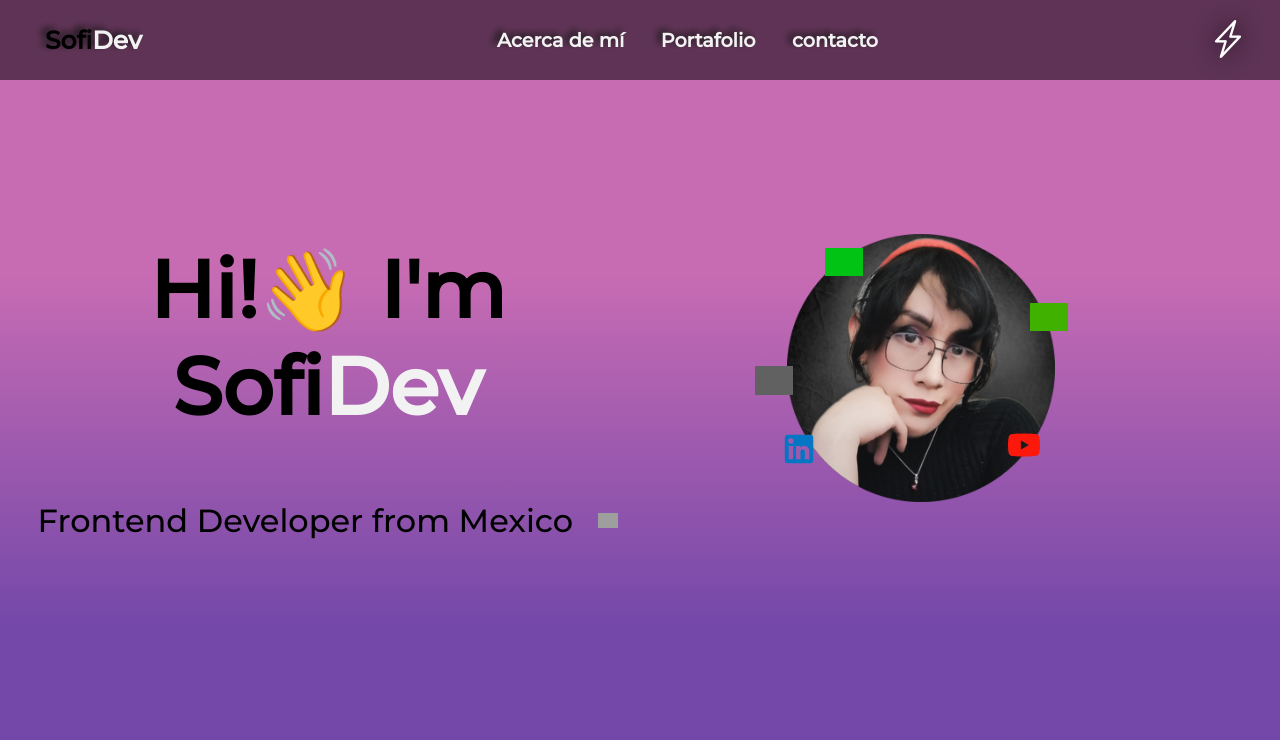
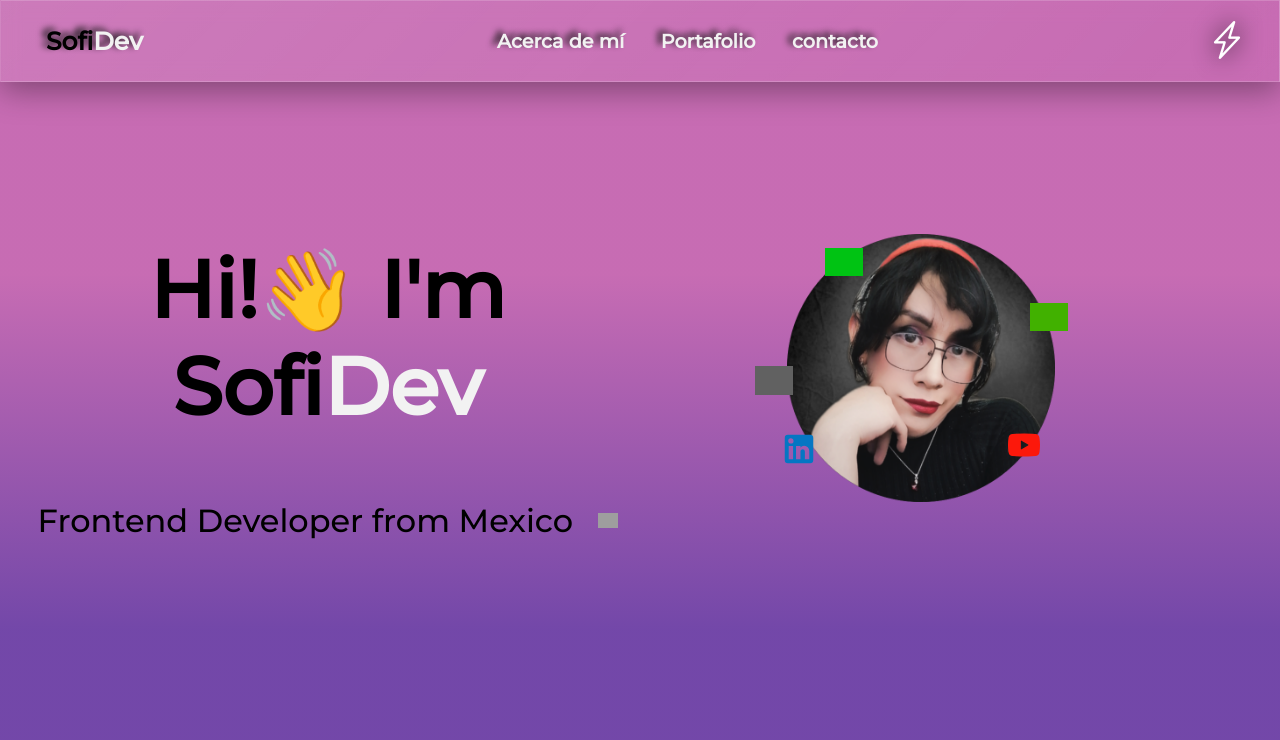
Before and after one commit to SofiDevO/SofiDev-landingpage, a PHP site: page / in a window 1280 px wide. Shown: the top 740 px of the page. Run offline with PHP 8.4, Linux system fonts and the light colour scheme; grey boxes are pictures that could not be loaded.

Commit message:
Se agrega efecto cristal

```diff
--- a/Styles/hamburger.css
+++ b/Styles/hamburger.css
@@ -33,13 +33,17 @@
     right: 0;
     width: 100%;
     display: flex;
-    background-color:var(--pure-black);
+    background: linear-gradient(135deg, rgba(255, 255, 255, 0.1), rgba(255, 255, 255, 0));
+    backdrop-filter: blur(10px);
+    -webkit-backdrop-filter: blur(10px);
+    border-radius: 20px;
+    border:1px solid rgba(255, 255, 255, 0.18);
+    box-shadow: 0 8px 32px 0 rgba(0, 0, 0, 0.37);
     transition:transform .3s ease;
     /* Menu sale de la derecha */
       transform: translate(100%, 0);
 
-
-    /* De arriba  */
+      /* De arriba  */
     /* transform: translate(0, -100%); */
 
     /* De la izquierda */
@@ -63,13 +67,15 @@
   }
 
   .menu a{
-    padding: 2rem;
+    padding: 1rem;
     width: inherit;
     display: block;
-    font-size: 1.5rem;
+    font-size: 2.5rem;
+    font-weight: 700;
     text-decoration: none;
     color: var(--seccond-color);
     transition: all 0.5s ease;
+    text-shadow: -0.3rem -0.2rem 0.4rem var(--main-color);
   }
 
 
--- a/Styles/header.css
+++ b/Styles/header.css
@@ -34,7 +34,11 @@
 #header {
     display: flex;
     width: 100%;
-    background-color: #00000086;
+    background: linear-gradient(135deg, rgba(255, 255, 255, 0.1), rgba(255, 255, 255, 0));
+    backdrop-filter: blur(10px);
+    -webkit-backdrop-filter: blur(10px);
+    border:1px solid rgba(255, 255, 255, 0.18);
+    box-shadow: 0 8px 32px 0 rgba(0, 0, 0, 0.37);
     position: fixed;
     z-index: 996;
     top: 0;
```
